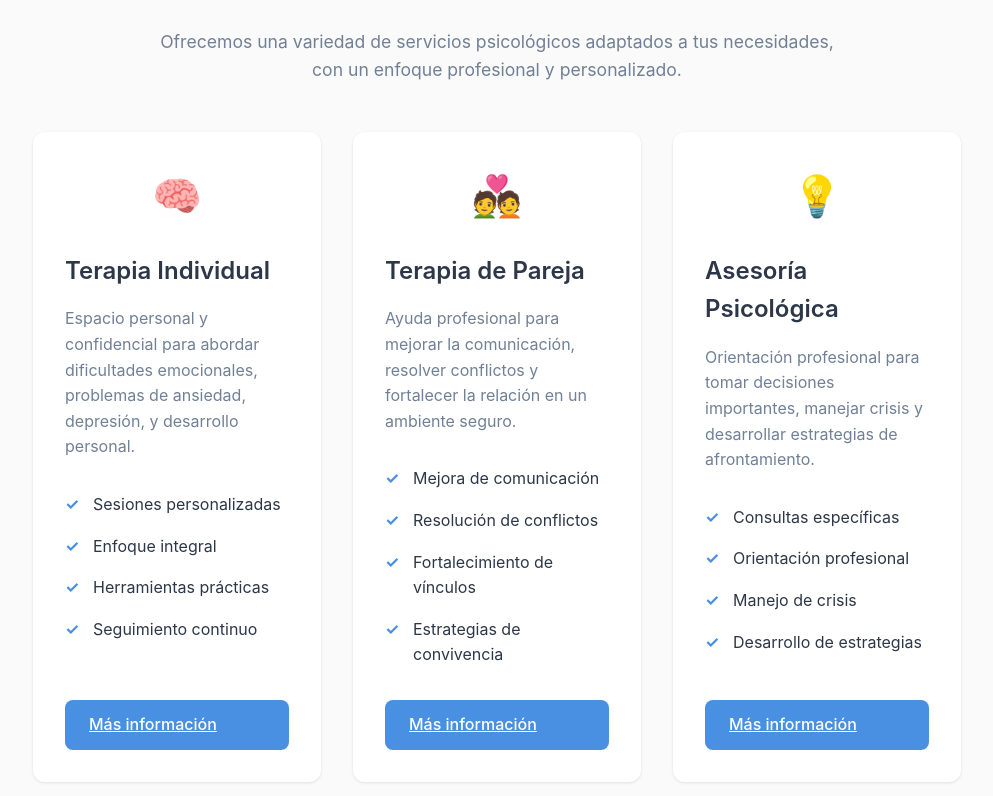
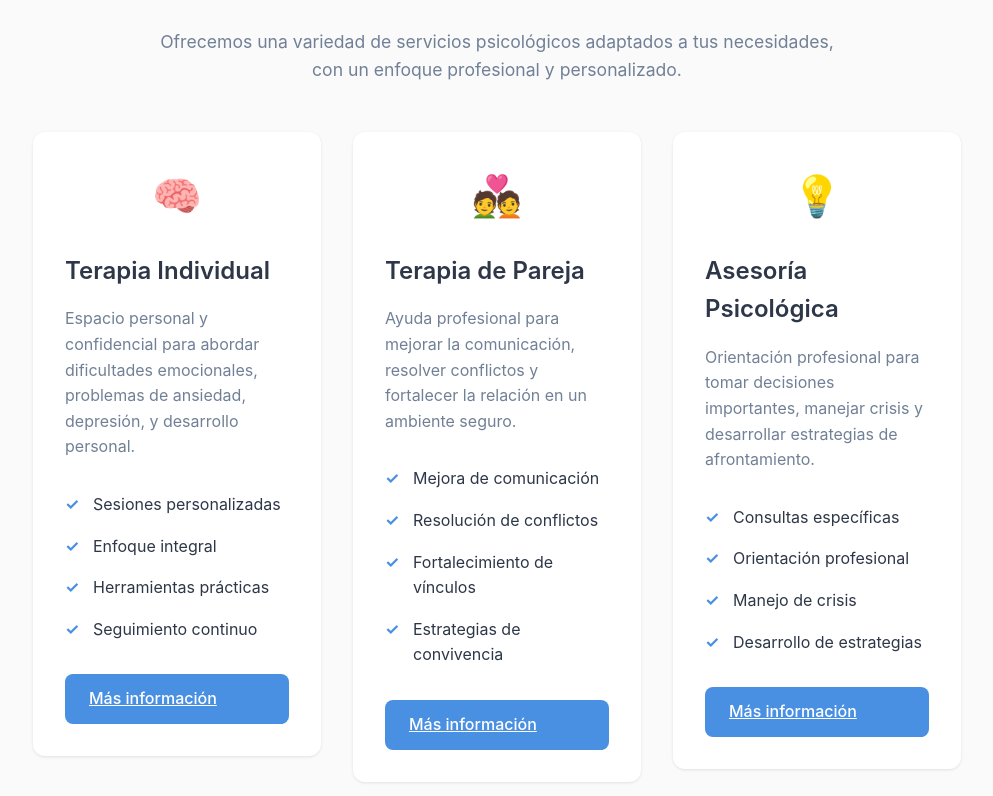
Before and after one commit to addanellimunoz9684-sudo/anatomiamental, a React (Vite) app: page / in a window 1280 px wide. Shown: the part 2844-3640 px from the top of the page, without its empty margins (143-1136 px from the left). Built offline with nearby package versions, Linux system fonts and the light colour scheme.

Commit message:
2.2 Animaciones suaves

```diff
--- /dev/null
+++ b/src/components/AnimateOnScroll.tsx
@@ -0,0 +1,44 @@
+import { useEffect, useRef, useState } from 'react'
+import '../styles/components/animations.css'
+
+interface Props {
+  children: React.ReactNode
+  className?: string
+  delay?: number
+}
+
+export default function AnimateOnScroll({ children, className = '', delay = 0 }: Props) {
+  const ref = useRef<HTMLElement | null>(null)
+  const [inView, setInView] = useState(false)
+
+  useEffect(() => {
+    const el = ref.current
+    if (!el) return
+    const obs = new IntersectionObserver(
+      (entries) => {
+        entries.forEach((entry) => {
+          if (entry.isIntersecting) {
+            setInView(true)
+            obs.unobserve(entry.target)
+          }
+        })
+      },
+      { threshold: 0.15 }
+    )
+    obs.observe(el)
+    return () => obs.disconnect()
+  }, [])
+
+  const extraStyle = { transitionDelay: `${delay}ms` }
+
+  return (
+    // eslint-disable-next-line jsx-a11y/no-static-element-interactions
+    <div
+      ref={ref as any}
+      className={`${className} aos ${inView ? 'in-view' : ''}`}
+      style={extraStyle}
+    >
+      {children}
+    </div>
+  )
+}
--- a/src/components/PostCard.tsx
+++ b/src/components/PostCard.tsx
@@ -1,12 +1,16 @@
 import type { Post } from '../types'
 import { Link } from 'react-router-dom'
+import AnimateOnScroll from './AnimateOnScroll'
 
 interface PostCardProps {
   post: Post
+  index?: number
 }
 
-export default function PostCard({ post }: PostCardProps) {
+export default function PostCard({ post, index = 0 }: PostCardProps) {
+  const delay = index * 80
   return (
+    <AnimateOnScroll delay={delay} className="post-card-wrapper">
       <article className="post-card">
         {post.coverImage && (
           <div className="post-image">
@@ -34,5 +38,6 @@ export default function PostCard({ post }: PostCardProps) {
           </div>
         </div>
       </article>
+    </AnimateOnScroll>
   )
 }
--- a/src/components/Services.tsx
+++ b/src/components/Services.tsx
@@ -1,5 +1,6 @@
 import { Link } from 'react-router-dom'
 import '../styles/components/services.css'
+import AnimateOnScroll from './AnimateOnScroll'
 
 export default function Services() {
   const services = [
@@ -63,8 +64,9 @@ export default function Services() {
         </p>
 
         <div className="services-grid">
-          {services.map((service) => (
-            <div key={service.id} className="service-card">
+          {services.map((service, idx) => (
+            <AnimateOnScroll key={service.id} delay={idx * 80} className="service-card-wrap">
+              <div className="service-card">
                 <div className="service-icon">{service.icon}</div>
                 <h3>{service.title}</h3>
                 <p className="service-description">{service.description}</p>
@@ -82,6 +84,7 @@ export default function Services() {
                   Más información
                 </Link>
               </div>
+            </AnimateOnScroll>
           ))}
         </div>
 
--- a/src/pages/Home.tsx
+++ b/src/pages/Home.tsx
@@ -86,8 +86,8 @@ export default function Home() {
         <PostSearch />
         <CategoryFilter />
         <div className="posts-grid">
-          {filteredPosts.map((p) => (
-            <PostCard key={p.id} post={p} />
+          {filteredPosts.map((p, i) => (
+            <PostCard key={p.id} post={p} index={i} />
           ))}
         </div>
       </section>
--- /dev/null
+++ b/src/styles/components/animations.css
@@ -0,0 +1,14 @@
+.aos {
+  opacity: 0;
+  transform: translateY(12px);
+  transition: opacity 520ms cubic-bezier(.2,.9,.2,1), transform 520ms cubic-bezier(.2,.9,.2,1);
+}
+.aos.in-view {
+  opacity: 1;
+  transform: translateY(0);
+}
+
+/* Respect prefers-reduced-motion */
+@media (prefers-reduced-motion: reduce) {
+  .aos { transition: none; transform: none; }
+}
```
Lines whose indentation alone changed are shown as unchanged.
